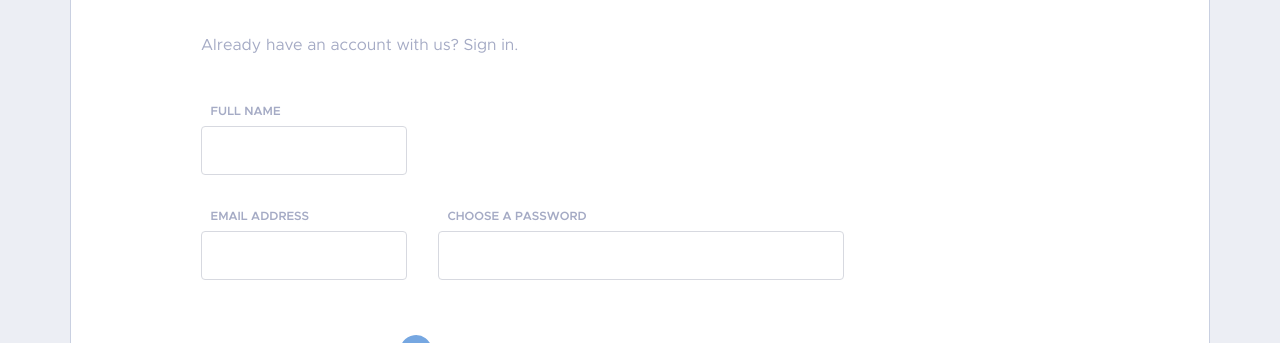
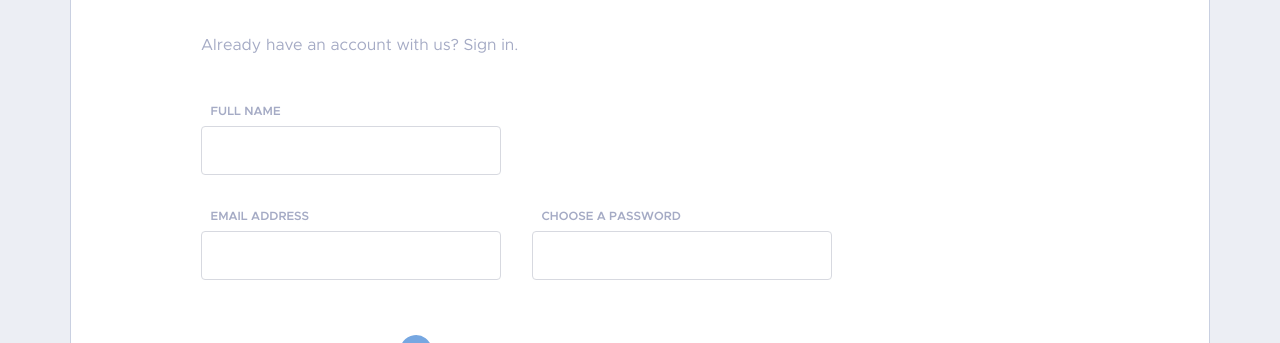
Before and after one commit to val-fom/assignments_val-fom, a plain HTML site: page task_11/index.html in a window 1280 px wide. Shown: the part 2165-2508 px from the top of the page. Drawn offline with Linux system fonts and the light colour scheme.

Commit message:
fix inputs widths

```diff
--- a/task_11/css/style.css
+++ b/task_11/css/style.css
@@ -756,6 +756,12 @@ input[type=range]::-webkit-slider-runnable-track {
 	margin-right: 3.1rem;
 }
 
+.inner.full-name,
+.inner.email,
+.inner.password {
+	width: 30rem;
+}
+
 .payment input {
 	font-size: 1.3rem;
 	color: #6e768f;
--- a/task_11/index.html
+++ b/task_11/index.html
@@ -254,7 +254,7 @@
 					<p>Already have an account with us? <a href="">Sign in</a>.</p>
 
 					<div class="wrapper">
-						<div class="inner">
+						<div class="inner full-name">
 							<label for="full-name">Full name</label>
 							<div>
 								<input type="text" value="" name="full-name" id="full-name" pattern="^[a-zA-Z ,.'-]+$" required>
@@ -264,7 +264,7 @@
 					</div>
 
 					<div class="wrapper">
-						<div class="inner">
+						<div class="inner email">
 							<label for="email">Email address</label>
 							<div>
 								<input type="email" value="" name="email" id="email" required>
@@ -272,7 +272,7 @@
 							</div>
 						</div>
 
-						<div class="inner">
+						<div class="inner password">
 							<label for="password">Choose a password</label>
 							<div>
 								<input type="password" value="" name="password" id="password" pattern="^(?=.*\d)(?=.*[a-z])(?=.*[A-Z])(?!.*\s).*$" required title="UpperCase, LowerCase and Number">
```
